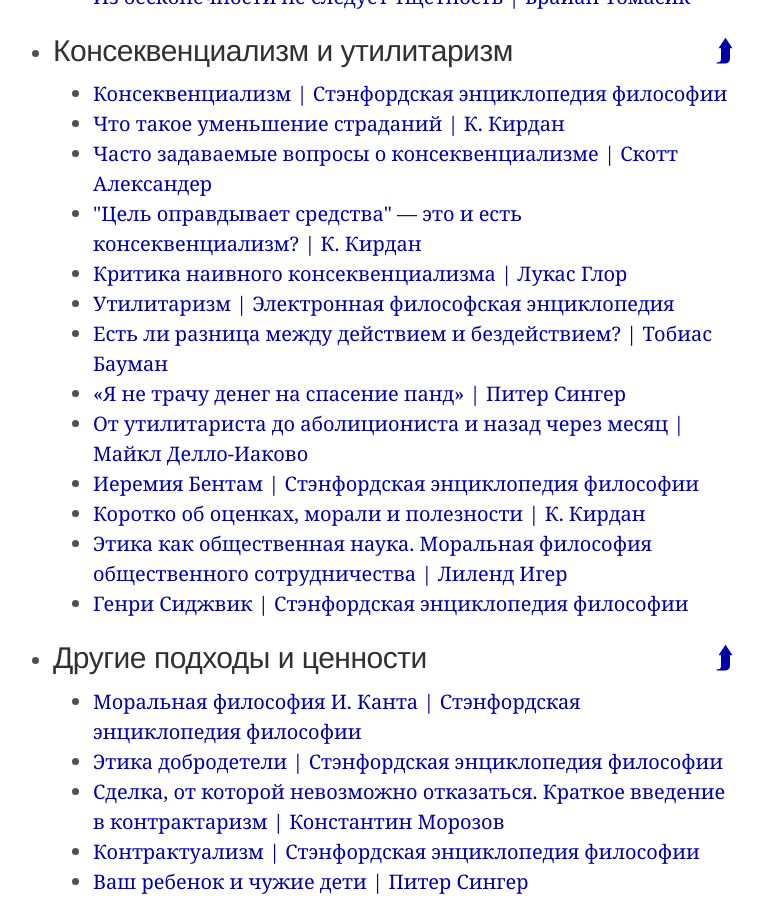
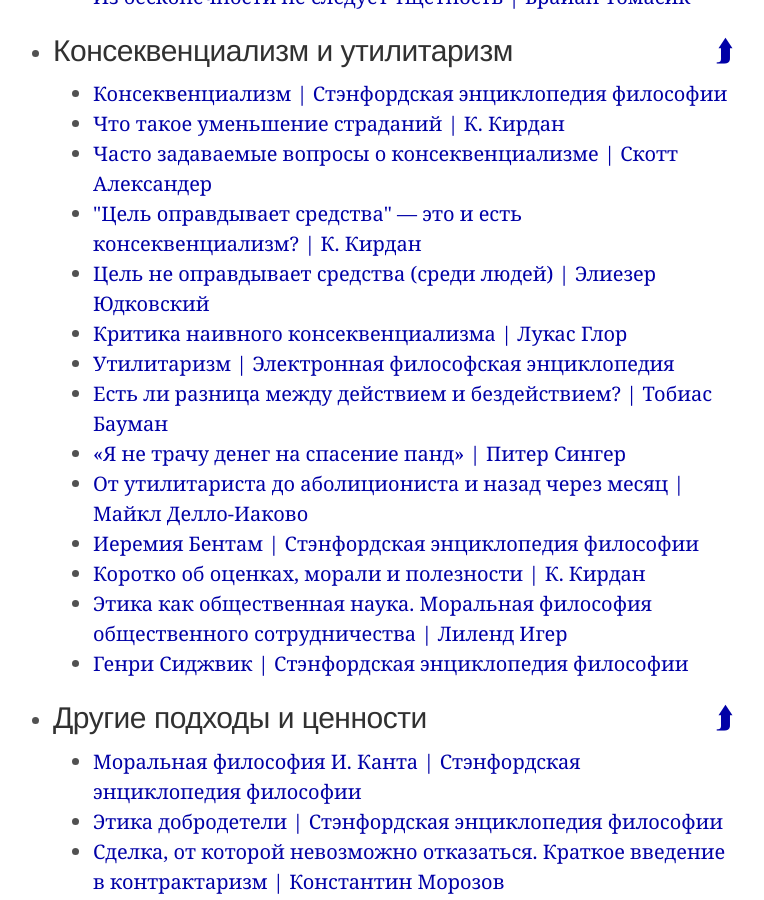
Before and after one commit to ReducingSuffering/reducingsuffering.github.io, a Jekyll site: the page built from index.md, in a window 1280 px wide and 900 px high, scrolled down 4161 px. Shown: the whole window, without its empty margins (267-1031 px from the left). Built offline with Jekyll 4.4.1, drawn with Linux system fonts in a browser that asks for light colours; some of the changed text lies outside the part shown.

Commit message:
Update values.html

```diff
--- a/_lists/values.html
+++ b/_lists/values.html
@@ -54,6 +54,7 @@
   - 546 # Что такое уменьшение страданий — К. Кирдан
   - 63 # ЧаВо о консеквенциализме — Скотт Александер
   - 190 # Цель оправдывает средства? — К. Кирдан
+  - 818 # Цель не оправдывает средства (среди людей) — Элиезер Юдковский
   - 157 # Критика наивного консеквенциализма — Лукас Глор
   - 337 # Утилитаризм — Андрей Прокофьев
   - 738 # Есть ли разница между действием и бездействием? — Тобиас Бауман
```
Also changed, not shown: other parts of _lists/values.html (+1 -0 lines).
